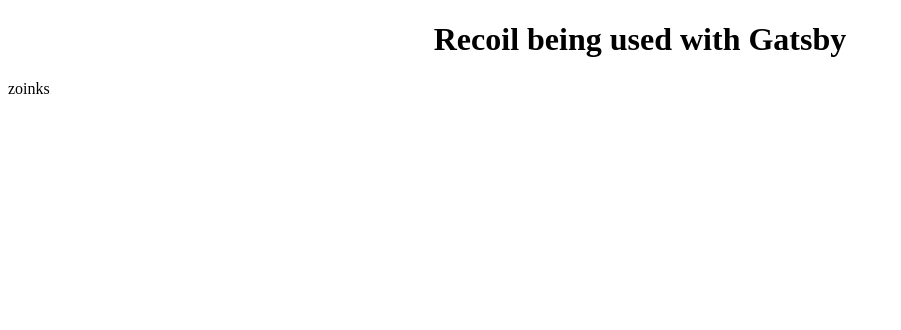
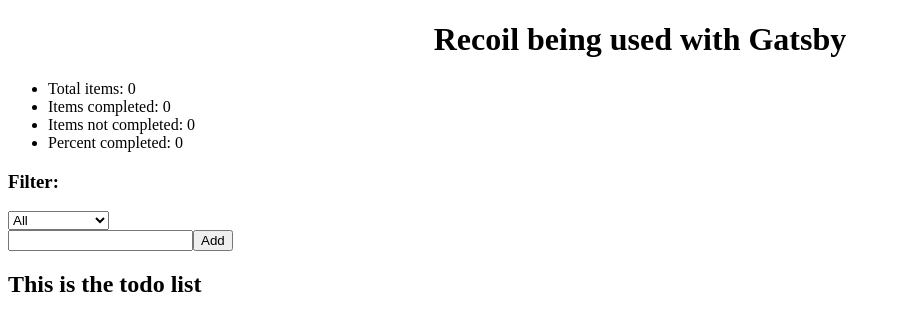
Before and after one commit to jonniebigodes/gatsby-recoil-example, a Gatsby site: page / in a window 1280 px wide. Shown: the whole page, without its empty margins (0-901 px from the left). Built offline with nearby package versions, Linux system fonts and the light colour scheme; Gatsby itself is replaced by a stand-in of ours.

Commit message:
attempt to fix build..with case sensitivity

```diff
--- /dev/null
+++ b/src/components/TodoList.js
@@ -0,0 +1,26 @@
+import React from "react"
+import { useRecoilValue } from "recoil"
+import {filteredTodoListState} from "../state/TodoListAtom"
+import TodoItemCreator from "./todoItemCreator"
+import TodoItem from "./todoItem"
+import TodoListFilters from "./todoListFilters"
+import TodoListStats from "./todoListStats"
+const TodoList = () => {
+  // before selectors const todoList = useRecoilValue(todoListState)
+  const todoList = useRecoilValue(filteredTodoListState)
+  return (
+    <>
+      <TodoListStats />
+      <TodoListFilters />
+      <TodoItemCreator />
+      <div>
+        <h2>This is the todo list</h2>
+        {todoList.map(todoItem => (
+          <TodoItem item={todoItem} key={todoItem.id} />
+        ))}
+      </div>
+    </>
+  )
+}
+
+export default TodoList
--- a/src/pages/index.js
+++ b/src/pages/index.js
@@ -1,8 +1,9 @@
 import React from "react"
+import TodoList from '../components/TodoList'
 const IndexPage = () => (
   <div>
     <h1 style={{ textAlign: "center" }}>Recoil being used with Gatsby</h1>
-   zoinks
+   <TodoList/>
   </div>
 )
 export default IndexPage
```
